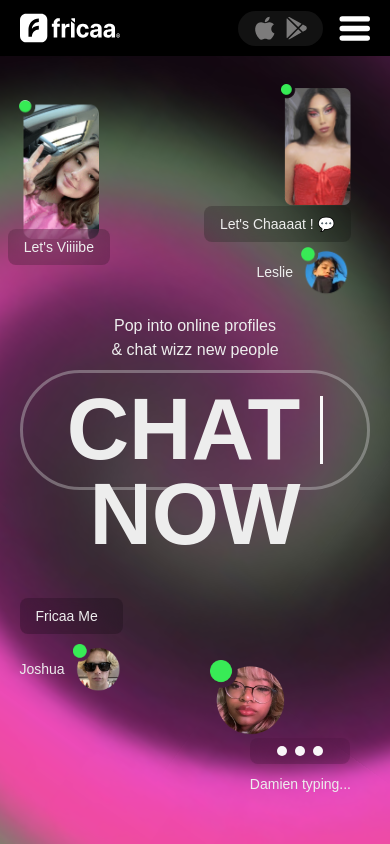
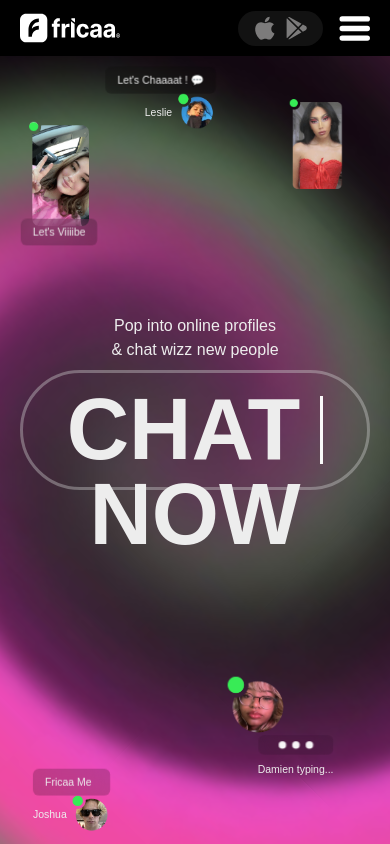
Before and after one commit to joestaxk/fricaa-v5, a Next.js app: page / in a window 390 px wide. Shown: the top 844 px of the page. Built offline with nearby package versions, Linux system fonts and the light colour scheme.

Commit message:
fixing vercel errors

```diff
--- a/app/components/common/fakeChats.tsx
+++ b/app/components/common/fakeChats.tsx
@@ -5,7 +5,7 @@ export const FakeChats = ({ imgSrc, user, message, i }: {imgSrc: string, user: s
         <div
             className={`
                 flex items-end flex-col gap-2 absolute z-10
-                ${(i + 1) % 2 == 0 ? "sm:right-[5vh] right-0" : "sm:left-[-5vh] left-[-20vh]"}
+                ${(i + 1) % 2 == 0 ? "sm:right-[5vh] right-2" : "sm:left-[-5vh] left-[-28vh]"}
                 top-[10rem]
             `}
             style={{
--- a/app/components/landing/heropage.tsx
+++ b/app/components/landing/heropage.tsx
@@ -7,6 +7,14 @@ import React from 'react'
 gsap.registerPlugin(ScrollTrigger)
 export const Hero = () => {
   useGSAP(() => {
+    gsap.fromTo(".gsap-scaleherostuff", {
+      scale: 0,
+    }, {
+      scale: .75,
+      duration: 1,
+      opacity: 1,
+      ease: "bounce.inOut",
+    })
     gsap.fromTo(".gsap-hero_container",
       {
         scale: 1,
@@ -21,7 +29,7 @@ export const Hero = () => {
         scrollTrigger: {
           trigger: ".gsap-hero_container",
           start: "top top",
-          end: "+=50%",
+          end: "+=10%",
           scrub: true,
           pin: true,
           anticipatePin: 1,
@@ -47,7 +55,7 @@ export const Hero = () => {
 
       <div className="absolute  px-5 inset-0 z-[10] pt-[50px] flex items-center justify-center">
         <div className="flex flex-col relative justify-center items-center space-y-2 xl:w-[600px] w-[400px]">
-          <div className="text-center w-full">
+          <div className="text-center w-full z-10">
             <div className="">Pop into online profiles</div>
             <div className="">& chat wizz new people</div>
           </div>
@@ -63,18 +71,18 @@ export const Hero = () => {
 
 
         {/* absolute stuffs */}
-        <div className="flex flex-col items-center absolute top-[100px] md:left-[10%] sm:left-[5%] left-[2%]">
+        <div className="gsap-scaleherostuff opacity-0 flex flex-col items-center sm:scale-100 scale-75 absolute top-[100px] md:left-[10%] sm:left-[5%] left-[2%]">
           <img src="/landing/online-girl-2.avif" className='xl:w-[100px] w-[80px]' alt="" />
           <div className="capitalize bg-black/20 px-4 py-2 backdrop-blur-lg rounded-lg translate-y-[-10px] text-sm">
             let&apos;s viiiibe
           </div>
         </div>
 
-        <div className="flex flex-col items-center absolute xl:top-[30%] top-[10%] right-[10%]">
+        <div className="gsap-scaleherostuff opacity-0 flex flex-col items-center absolute xl:top-[30%] top-[10%] right-[10%] sm:scale-100 scale-75">
           <img src="/landing/online-girl-1.avif" className='w-[70px]' alt="" />
         </div>
 
-        <div className="absolute xl:bottom-[150px] bottom-[50px] xl:right-[15%] right-[10%]">
+        <div className="gsap-scaleherostuff opacity-0 absolute z-0 xl:bottom-[150px] bottom-[50px] xl:right-[15%] right-[10%] sm:scale-100 scale-75">
           <img src="/landing/typingonline.webp" className='md:w-[120px] w-[80px]' alt="" />
           <div className="md:ml-20 ml-10 mt-2 leading-[1] flex items-center flex-col">
             <div className="capitalize w-[100px] flex justify-center gap-2 bg-black/10 px-4 py-2 backdrop-blur-lg rounded-lg translate-y-[-10px] text-sm">
@@ -86,8 +94,8 @@ export const Hero = () => {
           </div>
         </div>
 
-        <div className="absolute bottom-[150px] md:left-[25%] left-[5%]">
-          <div className="capitalize bg-black/20 px-4 py-2 backdrop-blur-lg rounded-lg translate-y-[-10px] text-sm">
+        <div className="gsap-scaleherostuff opacity-0 absolute sm:bottom-[150px] bottom-0 md:left-[25%] left-[5%]">
+          <div className="capitalize bg-black/20 px-4 py-2 backdrop-blur-lg rounded-lg md:translate-y-[-10px] text-sm">
             Fricaa me
           </div>
           <div className="flex items-center gap-2 text-sm">
@@ -97,8 +105,8 @@ export const Hero = () => {
         </div>
 
 
-        <div className="absolute xl:top-[30% md:top-[15%] sm:top-[20%] top-[25%] xl:right-[20%] sm:right-[30%] right-[10%] flex items-end flex-col">
-          <div className="capitalize bg-black/20 px-4 py-2 backdrop-blur-lg rounded-lg translate-y-[-5px] text-sm">
+        <div className="gsap-scaleherostuff opacity-0 absolute xl:top-[30% md:top-[15%] sm:top-[10%] top-14  xl:right-[20%] right-[40%] flex items-end flex-col">
+          <div className="capitalize bg-black/20 px-4 py-2 backdrop-blur-lg rounded-lg md:translate-y-[-5px] text-sm">
             Let&apos;s chaaaat ! 💬
           </div>
           <div className="flex items-center gap-2 text-sm">
--- a/app/components/landing/section2.tsx
+++ b/app/components/landing/section2.tsx
@@ -14,7 +14,7 @@ export const Section2 = () => {
             y: 0,
             scrollTrigger: {
                 start: 'center',
-                end: "bottom",
+                end: "bottom 80%",
                 scrub: true
             }
         })
@@ -27,7 +27,7 @@ export const Section2 = () => {
                     <div className="">Your world</div>
                     <div className="">Meet</div>
                     <div className="">New</div>
-                    <div className="">Friend</div>
+                    <div className="">Friends</div>
                     <div className="">on fricaa</div>
                 </div>
 
--- a/app/components/landing/section3.tsx
+++ b/app/components/landing/section3.tsx
@@ -41,7 +41,7 @@ export const Section3 = () => {
 
         tl.to(carousel, {
             x: -carouselWidth / 3, // Move 1/3 of the total width
-            duration: 10, // Adjust speed here
+            duration: 20, // Adjust speed here
             ease: "linear",
             onComplete: () => {
                 // Reset position instantly
@@ -78,25 +78,7 @@ export const Section3 = () => {
     }, []);
 
     return (
-        <div className="relative h-screen overflow-hidden flex flex-col justify-center items-center lg:pt-[5rem] py-[5rem]">
-            {/* <div
-                ref={containerRef}
-                className="relative w-full overflow-hidden rotate-[-7deg] gsap-section4"
-            >
-                <div
-                    className="absolute inset-0 w-full h-full"
-                    style={{
-                        background: 'linear-gradient(90deg, rgb(0,0,0) 0%, rgba(0,0,0,0) 15%, rgba(0,0,0,0) 85%, rgb(0,0,0) 100%)',
-                        zIndex: 10
-                    }}
-                />
-                <div
-                    ref={scrollRef}
-                    className="flex items-center gap-5 transition-transform"
-                    style={{ willChange: 'transform' }}
-                >
-                </div>
-            </div> */}
+        <div className="relative h-screen overflow-hidden flex flex-col justify-center items-center lg:pt-[5rem] py-[5rem]">9
             <div
                 className="absolute inset-0 w-full h-full z-0"
                 style={{
@@ -113,20 +95,8 @@ export const Section3 = () => {
                 />
             </div>
 
-            <div className="absolute h-full w-full z-[-1]">
-                <div
-                    className="absolute inset-0 w-full h-full"
-                    style={{
-                        background: 'linear-gradient(90deg, rgb(0,0,0,.3) 0%, rgba(0,0,0,.3) 15%, rgba(0,0,0) 85%, rgb(0,0,0) 100%)',
-                        zIndex: 10
-                    }}
-                />
-                <video playsInline muted autoPlay loop className='w-full h-full'>
-                    <source src='i-phone.webm' />
-                </video>
-            </div>
 
-            <div className="mt-[5rem] flex items-center flex-col space-y-2 px-5 z-10">
+            <div className="h-screen mt-[5rem] flex items-center flex-col space-y-2 px-5 z-10">
                 <div className="roboto_slab lg:text-[5rem] sm:text-[3rem] text-[2rem] font-semibold text-center leading-[1]">
                     <div className="gsap-section4 opacity-0">OUR</div>
                     <div className="gsap-section4 opacity-0">COMMUNITY</div>
@@ -135,15 +105,17 @@ export const Section3 = () => {
                 <div className="md:w-[700px] sm:w-[500px] w-full text-center gsap-section4 opacity-0 text-[#ebebeb]">
                     Fricaa is where positivity flourishes. Our community is built on respect, understanding,
                     and the shared desire to create a space where everyone feels safe and valued. Inappropriate
-                    behavior has no place here; we’re all about positive vibes and meaningful connections.
+                    behavior has no place here; we&apos;re all about positive vibes and meaningful connections.
                 </div>
+
+                <button className='gsap-section4 opacity-0 bg-[#E4317D] py-2 px-2 rounded-[10px]'>Ambassadors at Wizz</button>
             </div>
 
             <div
                 ref={containerRef}
-                className="relative w-full  z-10 h-screen overflow-hidden flex items-center justify-center"
+                className="relative w-full h-[500px] z-10  rotate-[5deg] overflow-hidden flex items-center justify-center"
             >
-                 <div
+                <div
                     className="absolute inset-0 w-full h-full"
                     style={{
                         background: 'linear-gradient(90deg, rgb(0,0,0) 0%, rgba(0,0,0,0) 15%, rgba(0,0,0,0) 85%, rgb(0,0,0) 100%)',
@@ -157,11 +129,11 @@ export const Section3 = () => {
                     {images.map((src, index) => (
                         <div
                             key={index}
-                            className="min-w-[200px] h-[250px] rounded-md overflow-hidden bg-white/10 backdrop-blur-xl"
+                            className="min-w-[150px] rounded-[30px]  h-[250px]  overflow-hidden bg-white/10 backdrop-blur-xl"
                         >
                             <img
                                 src={src}
-                                className="object-cover w-full h-full"
+                                className="object-cover w-full h-full rounded-[30px]"
                                 alt={`Carousel image ${index}`}
                             />
                         </div>
--- a/app/components/landing/section4.tsx
+++ b/app/components/landing/section4.tsx
@@ -19,7 +19,8 @@ export const Section4 = () => {
                 trigger: ".gsap_leftslide",
                 start: 'top 50%',
                 end: "bottom 50%",
-                scrub: true
+                scrub: true,
+                toggleActions: "play none none none"
             }
         })
 
@@ -34,7 +35,8 @@ export const Section4 = () => {
                 trigger: ".gsap_text_stagger",
                 start: 'top 50%',
                 end: "bottom 50%",
-                scrub: true
+                scrub: true,
+                toggleActions: "play none none none"
             }
         })
     })
--- a/app/globals.css
+++ b/app/globals.css
@@ -10,9 +10,7 @@ body {
 
 
 .animate-spin {
-  animation: animate-spin infinite;
-  animation-duration: 60s;
-  animation-delay: .1ms;
+animation: animate-spin 50s linear .1ms infinite
 }
 
 @keyframes animate-spin {
```
